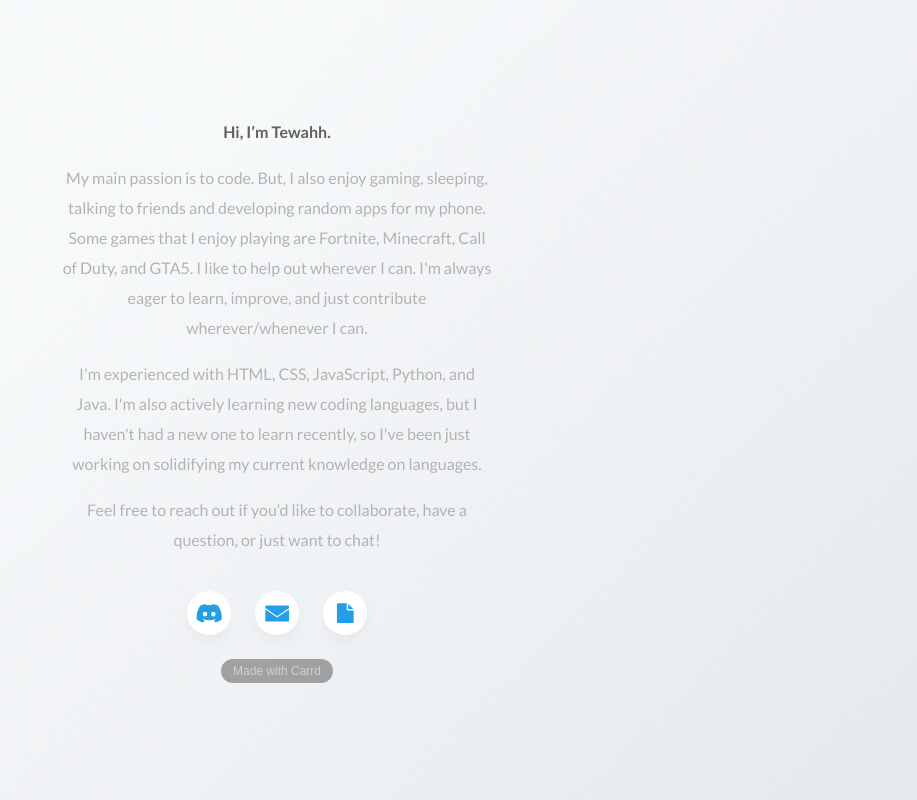
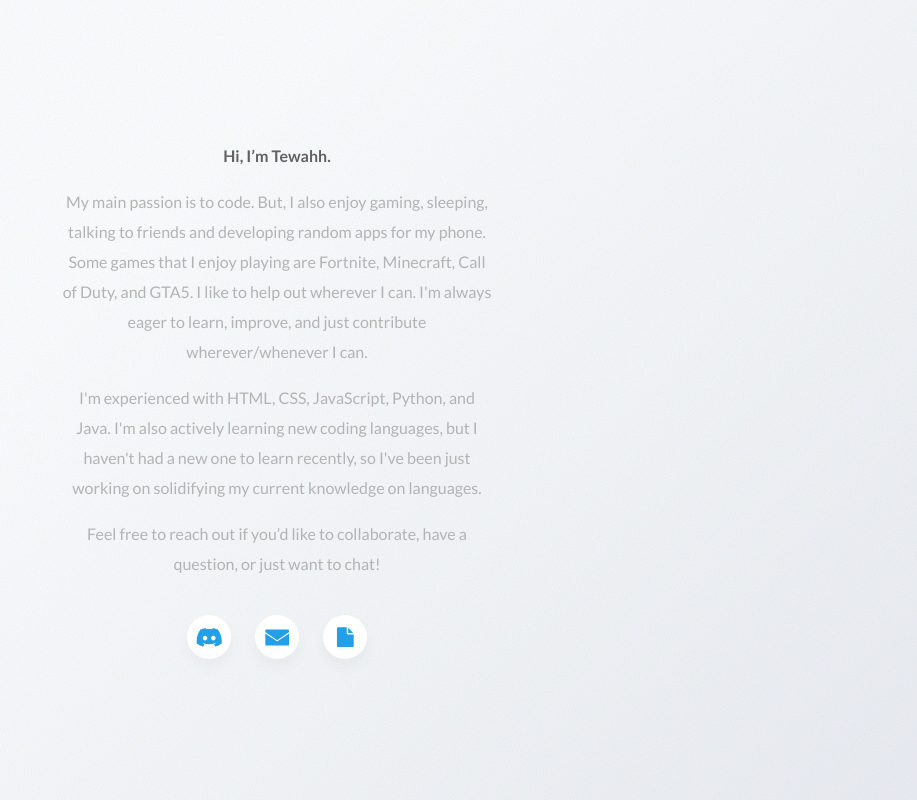
Before and after one commit to RealTewahh/Tewahh.github.io, a plain HTML site: page index.html in a window 1280 px wide. Shown: the whole page, without its empty margins (363-1280 px from the left). Drawn offline with Linux system fonts and the light colour scheme.

Commit message:
Update index.html

```diff
--- a/index.html
+++ b/index.html
@@ -157,9 +157,6 @@
                             </li>
                         </ul>
                     </section>
-                    <footer id="footer">
-                        <div id="credits"><span><a href="https://carrd.co/build?ref=auto">Made with Carrd</a></span></div>
-                    </footer>
                 </div>
             </div>
         </div>
```
